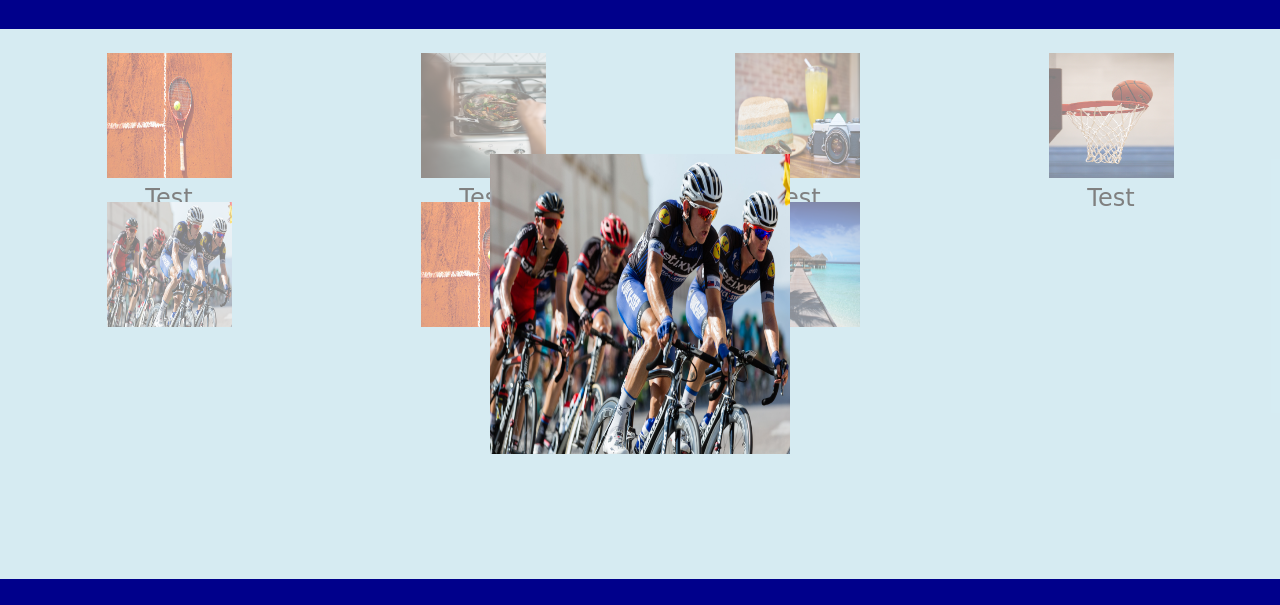
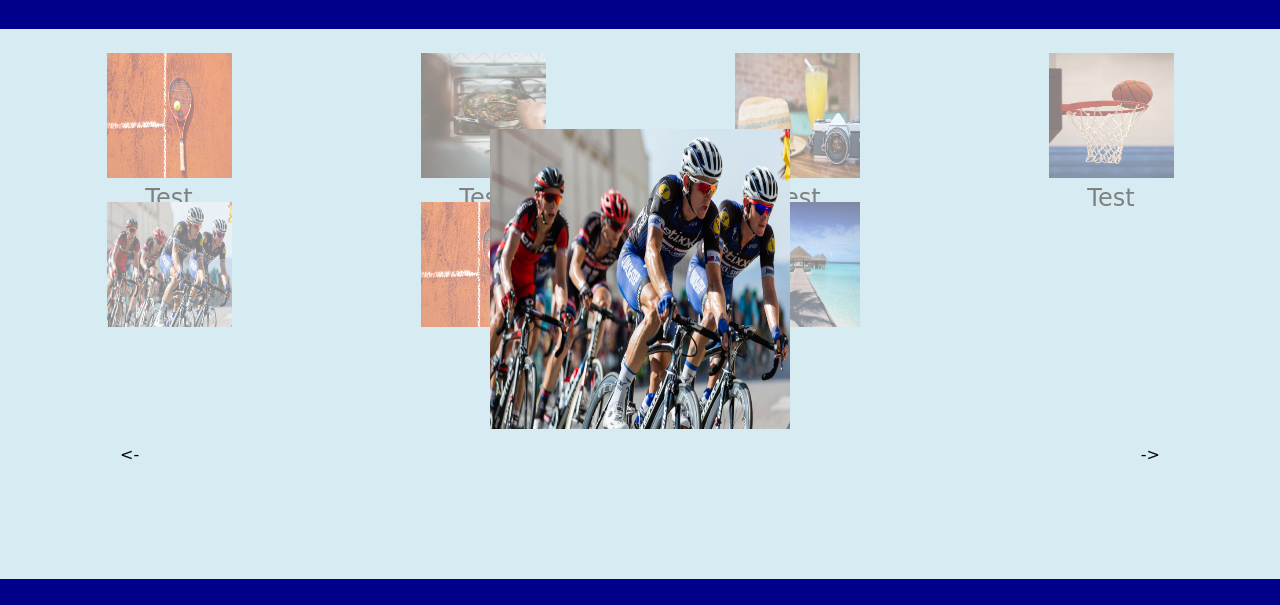
Before and after one commit to Dominik-Maeder/Fotogram, a plain HTML site: page index.html in a window 1280 px wide. Both pictures are taken after a click on the element 169 px from the left and 360 px from the top of the page. Shown: the part 96-701 px from the top of the page. Drawn offline with Linux system fonts and the light colour scheme.

Commit message:
Update: Buttons to switch img. still to work on. PreventDefault does not work properly

```diff
--- a/index.js
+++ b/index.js
@@ -66,7 +66,11 @@ function renderOverlay(i){
     return `
         <div class="overlay" onclick="preventDefault(event)">
             <img src="${img[i].src}" alt="${img[i].alt}">
-            <p>${img[i].title}</p>
+            <div class="navigation-btn">
+                <p onclick="prevImg(${i}, event)"> <- </p>
+                <p>${img[i].title}</p>
+                <p onclick="nextImg(${i})"> -> </p>
+            </div>
         </div>
     `
 }
@@ -75,5 +79,13 @@ function preventDefault(event){
     let content = document.getElementById('overlay')
     content.classList.toggle('d_none')
     event.stopPropagation();
+}
 
+function prevImg(i, event){
+    event.preventDefault();
+    console.log(i);
 }
+
+function nextImg(i) {
+    console.log(i);
+}
--- a/style.css
+++ b/style.css
@@ -1,5 +1,6 @@
 * {
     margin: 0;
+    box-sizing: border-box;
 }
 
 html {
@@ -108,7 +109,16 @@ footer a:hover {
     height: 100%;
     align-items: center;
     justify-content: center;
+    flex-direction: column;
     top: 0;
+}
+
+.navigation-btn{
+    display: flex;
+    align-items: center;
+    padding: 16px 120px;
+    width: 100%;
+    justify-content: space-between;
 }
 
 .overlay-content {
```
